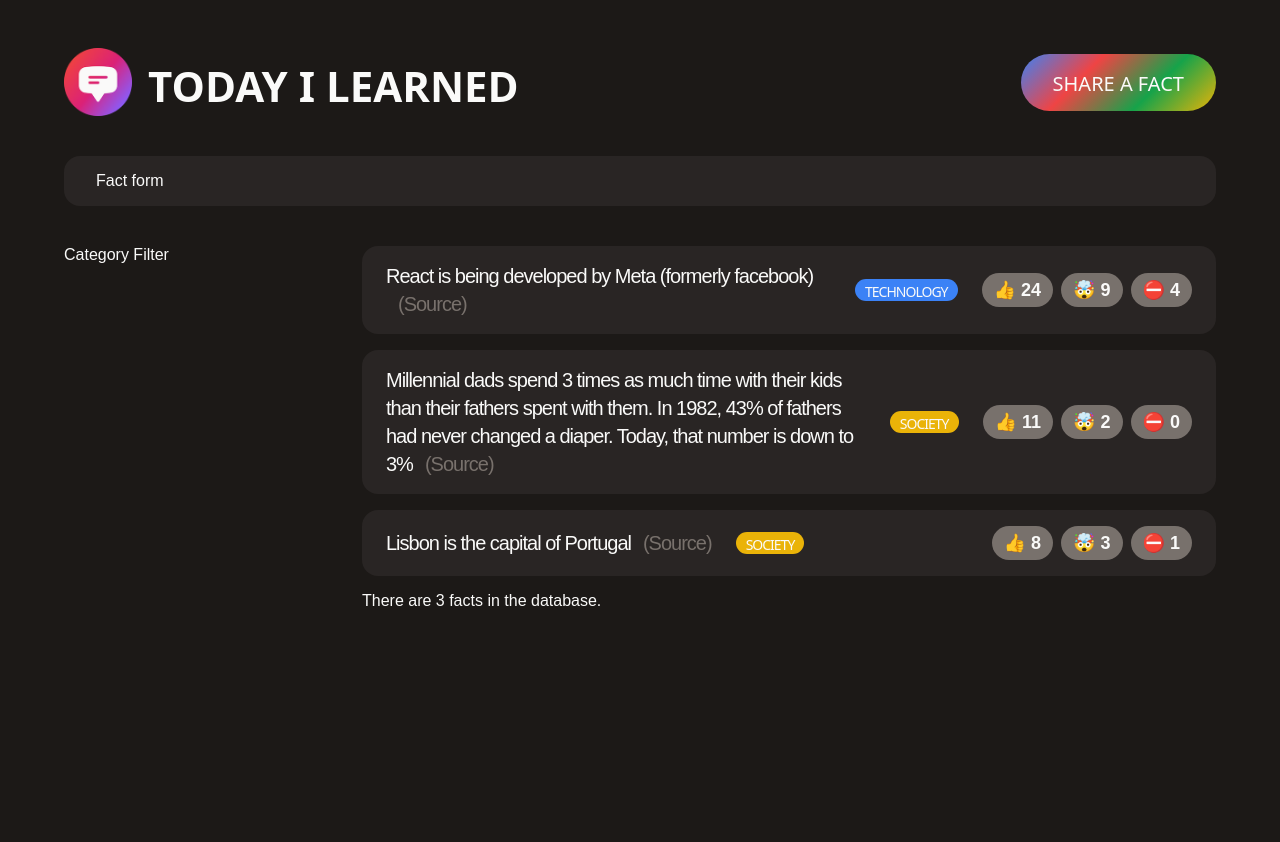
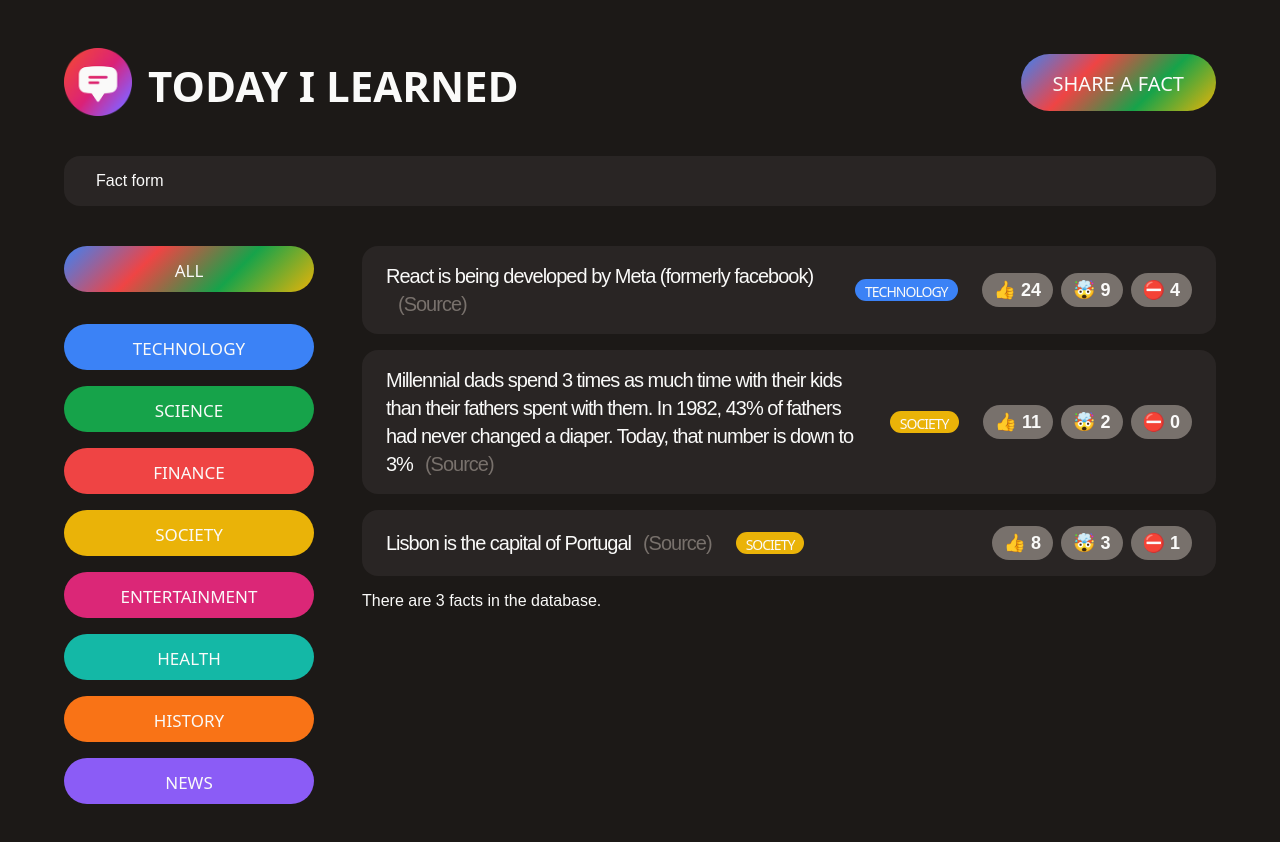
Before and after one commit to sseleimend/today-i-learned, a React (Vite) app: page / in a window 1280 px wide. Shown: the top 842 px of the page. Before the commit the page ends 800 px from the top, so only its background shows below. Built offline with nearby package versions, Linux system fonts and the light colour scheme; a web font is replaced by a local one.

Commit message:
Update App.jsx rendering the list of categories

```diff
--- a/src/App.jsx
+++ b/src/App.jsx
@@ -1,15 +1,4 @@
 import "./style.css";
-
-const CATEGORIES = [
-  { name: "technology", color: "#3b82f6" },
-  { name: "science", color: "#16a34a" },
-  { name: "finance", color: "#ef4444" },
-  { name: "society", color: "#eab308" },
-  { name: "entertainment", color: "#db2777" },
-  { name: "health", color: "#14b8a6" },
-  { name: "history", color: "#f97316" },
-  { name: "news", color: "#8b5cf6" },
-];
 
 const initialFacts = [
   {
@@ -74,8 +63,37 @@
   return <form className="fact-form">Fact form</form>;
 }
 
+const CATEGORIES = [
+  { name: "technology", color: "#3b82f6" },
+  { name: "science", color: "#16a34a" },
+  { name: "finance", color: "#ef4444" },
+  { name: "society", color: "#eab308" },
+  { name: "entertainment", color: "#db2777" },
+  { name: "health", color: "#14b8a6" },
+  { name: "history", color: "#f97316" },
+  { name: "news", color: "#8b5cf6" },
+];
+
 function CategoryFilter() {
-  return <aside>Category Filter</aside>;
+  return (
+    <aside>
+      <ul>
+        <li className="category">
+          <button className="btn btn-all-categories">All</button>
+        </li>
+        {CATEGORIES.map((cat) => (
+          <li key={cat.name} className="category">
+            <button
+              className="btn btn-category"
+              style={{ backgroundColor: cat.color }}
+            >
+              {cat.name}
+            </button>
+          </li>
+        ))}
+      </ul>
+    </aside>
+  );
 }
 
 function FactList() {
```
